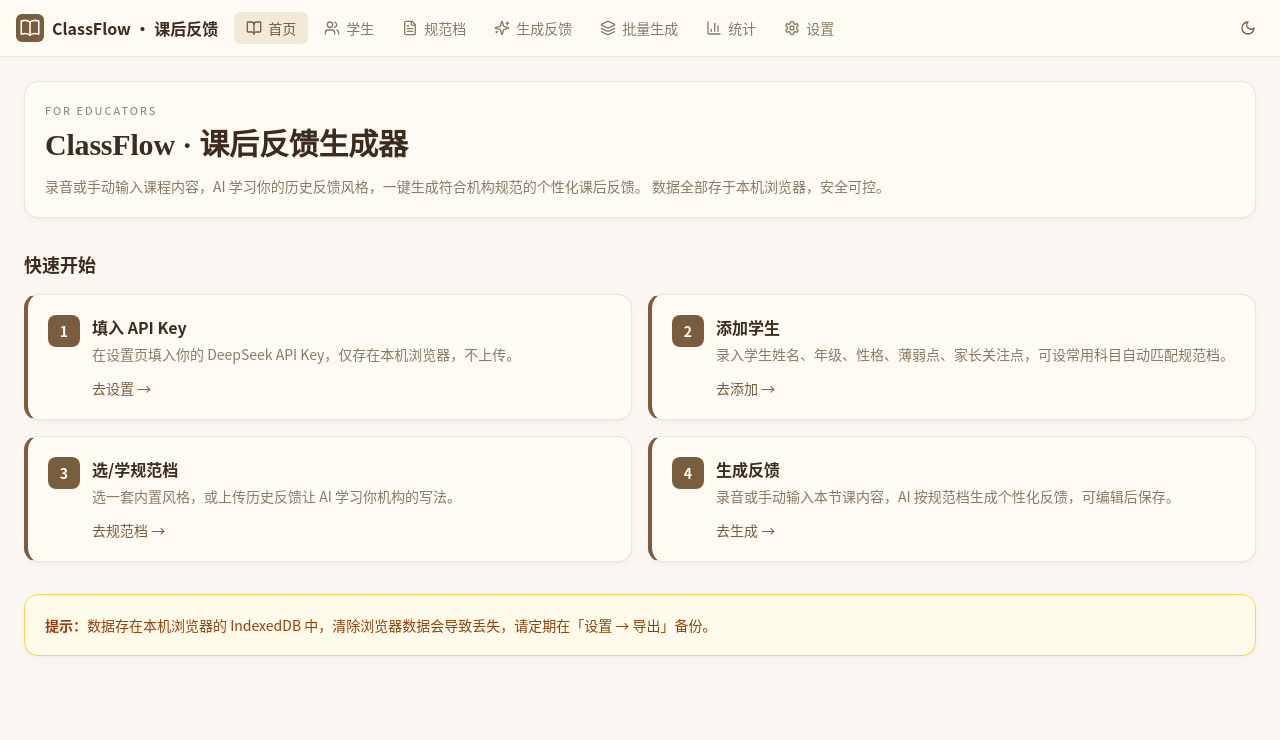
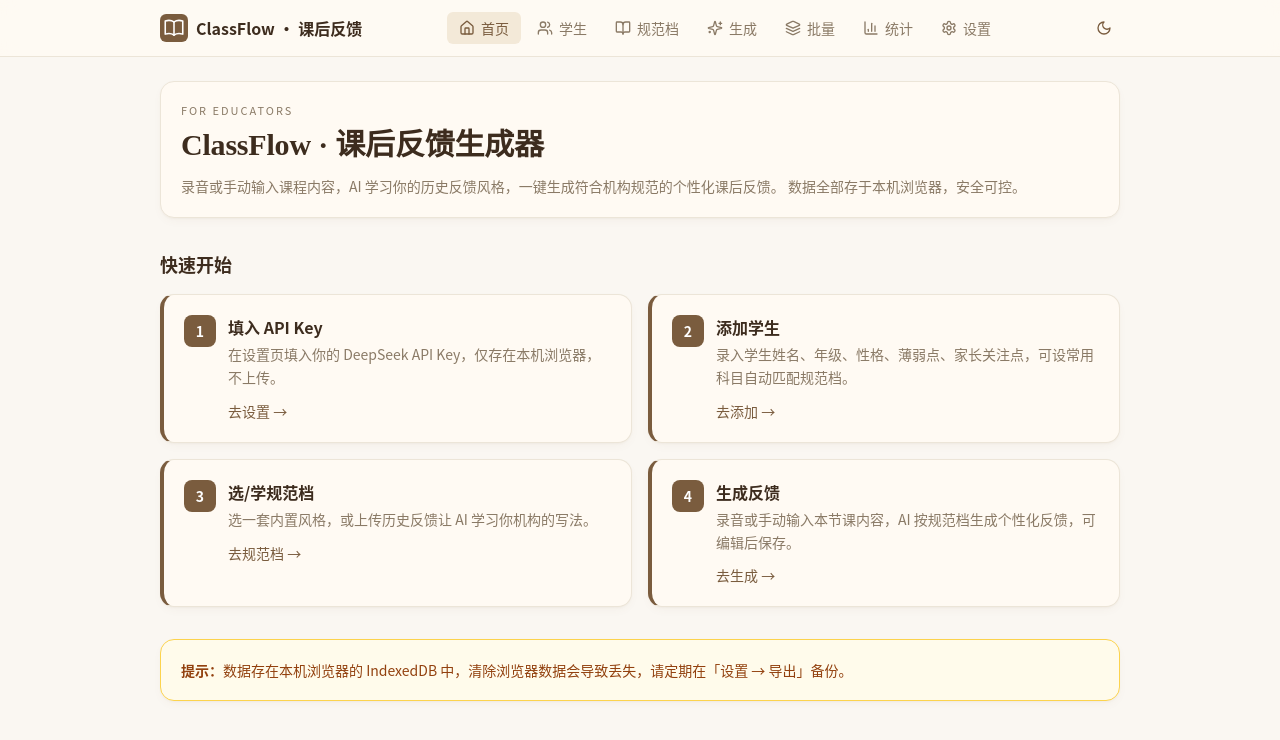
Before and after one commit to qbjsdsb/classroomfeedback, a React (Vite) app: page / in a window 1280 px wide. Shown: the top 740 px of the page. Built offline with nearby package versions, Linux system fonts and the light colour scheme.

Commit message:
refactor(ui): max-w-5xl 容器 + 移动端汉堡菜单 + 抽 nav.ts

```diff
--- a/src/App.tsx
+++ b/src/App.tsx
@@ -1,7 +1,7 @@
 import { useEffect, useState } from "react";
 import { Routes, Route, NavLink } from "react-router-dom";
 import { clsx } from "clsx";
-import { Sun, Moon, BookOpen, Users, FileText, Sparkles, Layers, BarChart3, Settings } from "lucide-react";
+import { Sun, Moon, Menu, X } from "lucide-react";
 import { seedBuiltinProfiles } from "./db/seed";
 import { db } from "./db/schema";
 import { getLastBackupAt } from "./hooks/useSettings";
@@ -9,6 +9,7 @@
 import { useNotify } from "./hooks/useNotify";
 import { Skeleton } from "./components/Skeleton";
 import { useTheme } from "./hooks/useTheme";
+import { NAV_ITEMS } from "./data/nav";
 import HomePage from "./pages/HomePage";
 import StudentsPage from "./pages/StudentsPage";
 import SpecProfilePage from "./pages/SpecProfilePage";
@@ -17,16 +18,6 @@
 import StatsPage from "./pages/StatsPage";
 import SettingsPage from "./pages/SettingsPage";
 import StudentDetailPage from "./pages/StudentDetailPage";
-
-const NAV: { to: string; label: string; icon: typeof BookOpen; end?: boolean }[] = [
-  { to: "/", label: "首页", icon: BookOpen, end: true },
-  { to: "/students", label: "学生", icon: Users },
-  { to: "/spec", label: "规范档", icon: FileText },
-  { to: "/generate", label: "生成反馈", icon: Sparkles },
-  { to: "/batch", label: "批量生成", icon: Layers },
-  { to: "/stats", label: "统计", icon: BarChart3 },
-  { to: "/settings", label: "设置", icon: Settings },
-];
 
 function BackupReminder() {
   const notify = useNotify();
@@ -60,6 +51,7 @@
 
 export default function App() {
   const [ready, setReady] = useState(false);
+  const [mobileOpen, setMobileOpen] = useState(false);
   useEffect(() => { (async () => { await seedBuiltinProfiles(); setReady(true); })(); }, []);
   return (
     <NotificationProvider>
@@ -68,31 +60,61 @@
       ) : (
         <div className="min-h-screen bg-bg">
           <BackupReminder />
-          <nav className="sticky top-0 z-10 bg-surface/90 backdrop-blur border-b border-border">
-            <div className="max-w-content mx-auto px-4 flex items-center gap-2 h-14">
-              <NavLink to="/" className="flex items-center gap-2 mr-2 font-bold text-text shrink-0">
+          <header className="border-b border-border bg-surface/80 backdrop-blur sticky top-0 z-40">
+            <div className="max-w-5xl mx-auto px-4 sm:px-6 lg:px-8">
+              <div className="h-14 flex items-center justify-between gap-4">
+                <NavLink to="/" className="flex items-center gap-2 font-bold text-text shrink-0">
                   <img src={`${import.meta.env.BASE_URL}favicon.svg`} alt="" className="w-7 h-7" />
                   <span className="hidden sm:inline">ClassFlow · 课后反馈</span>
                 </NavLink>
-              <div className="flex items-center gap-1 overflow-x-auto flex-1">
-                {NAV.map(n => (
+                <nav className="hidden sm:flex items-center gap-1">
+                  {NAV_ITEMS.map(item => (
                     <NavLink
-                    key={n.to}
-                    to={n.to}
-                    end={n.end}
+                      key={item.to}
+                      to={item.to}
+                      end={item.end}
                       className={({ isActive }) =>
                         clsx("nav-link whitespace-nowrap", isActive ? "nav-link-active" : "nav-link-inactive")
                       }
                     >
-                    <n.icon className="w-4 h-4" />
-                    <span>{n.label}</span>
+                      <item.icon className="w-4 h-4" />
+                      <span>{item.label}</span>
                     </NavLink>
                   ))}
+                </nav>
+                <div className="flex items-center gap-1">
+                  <ThemeToggle />
+                  <button
+                    onClick={() => setMobileOpen(!mobileOpen)}
+                    className="sm:hidden btn-ghost p-2"
+                    aria-label="菜单"
+                    aria-expanded={mobileOpen}
+                  >
+                    {mobileOpen ? <X className="w-4 h-4" /> : <Menu className="w-4 h-4" />}
+                  </button>
                 </div>
-              <ThemeToggle />
               </div>
+              {mobileOpen && (
+                <nav className="sm:hidden pb-3 flex flex-col gap-1">
+                  {NAV_ITEMS.map(item => (
+                    <NavLink
+                      key={item.to}
+                      to={item.to}
+                      end={item.end}
+                      onClick={() => setMobileOpen(false)}
+                      className={({ isActive }) =>
+                        clsx("nav-link", isActive ? "nav-link-active" : "nav-link-inactive")
+                      }
+                    >
+                      <item.icon className="w-4 h-4" />
+                      <span>{item.label}</span>
+                    </NavLink>
+                  ))}
                 </nav>
-          <main className="max-w-content mx-auto p-4 sm:p-6">
+              )}
+            </div>
+          </header>
+          <main className="max-w-5xl mx-auto px-4 sm:px-6 lg:px-8 py-6">
             <Routes>
               <Route path="/" element={<HomePage />} />
               <Route path="/students" element={<StudentsPage />} />
--- /dev/null
+++ b/src/data/nav.ts
@@ -0,0 +1,19 @@
+import { Home, Users, BookOpen, Sparkles, Layers, BarChart3, Settings } from "lucide-react";
+import { ComponentType } from "react";
+
+export interface NavItem {
+  to: string;
+  label: string;
+  icon: ComponentType<{ className?: string }>;
+  end?: boolean;
+}
+
+export const NAV_ITEMS: NavItem[] = [
+  { to: "/", label: "首页", icon: Home, end: true },
+  { to: "/students", label: "学生", icon: Users },
+  { to: "/spec", label: "规范档", icon: BookOpen },
+  { to: "/generate", label: "生成", icon: Sparkles },
+  { to: "/batch", label: "批量", icon: Layers },
+  { to: "/stats", label: "统计", icon: BarChart3 },
+  { to: "/settings", label: "设置", icon: Settings },
+];
```
Lines whose indentation alone changed are shown as unchanged.
